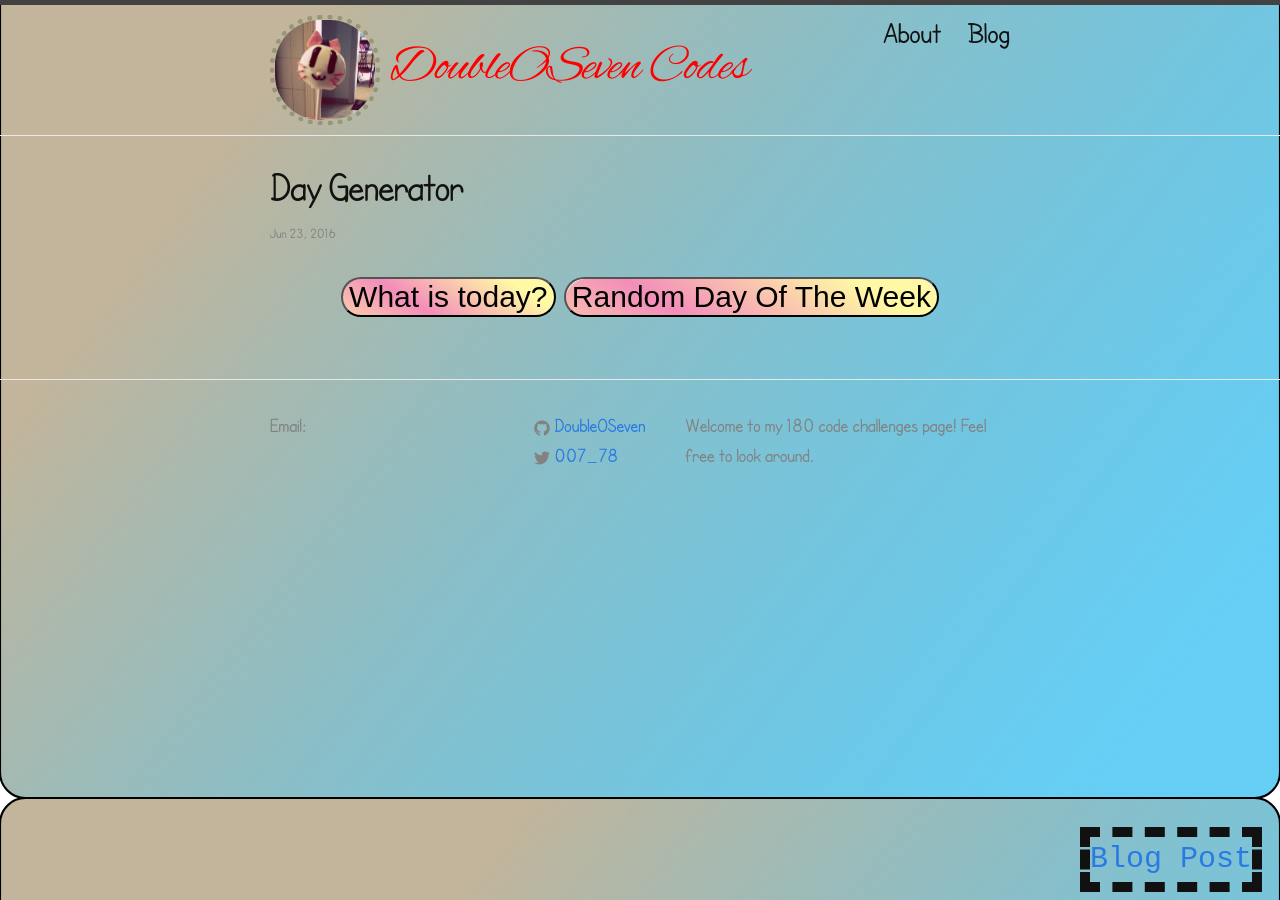
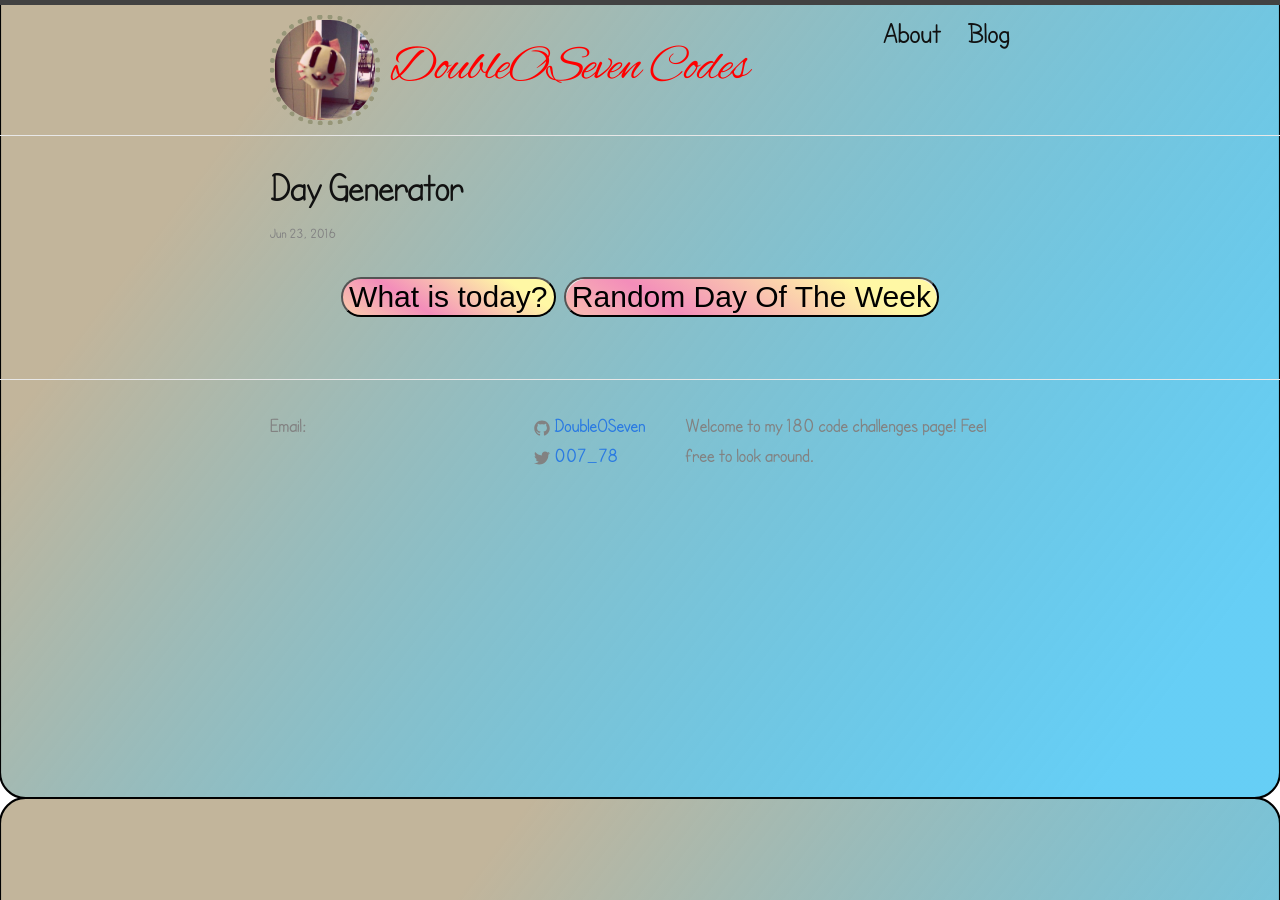
Before and after one commit to doubleoseven/doubleOseven.github.io, a Jekyll site: the page built from _posts/2016-06-23-project-two.markdown, in a window 1280 px wide. Built offline with Jekyll 4.4.1, drawn with Linux system fonts in a browser that asks for light colours.

Commit message:
Update links

```diff
--- a/_config.yml
+++ b/_config.yml
@@ -18,3 +18,4 @@ future: true
 
 # Build settings
 markdown: kramdown
+highlighter: rouge
--- a/_posts/2016-06-23-project-two.markdown
+++ b/_posts/2016-06-23-project-two.markdown
@@ -16,6 +16,6 @@ categories: project
 
 </div>
 
-<div class="blogpost">
+<!-- <div class="blogpost">
 		<a href="/blogs/project2.html"> Blog Post </a>
-</div>
+</div> -->
--- a/_posts/2016-06-26-project-three.markdown
+++ b/_posts/2016-06-26-project-three.markdown
@@ -21,7 +21,7 @@ categories: project
 	</div>
 
 </div>
-
+<!--
 <div class="blogpost">
 		<a href="/blogs/project3.html"> Blog Post </a>
-</div>
+</div> -->
```
